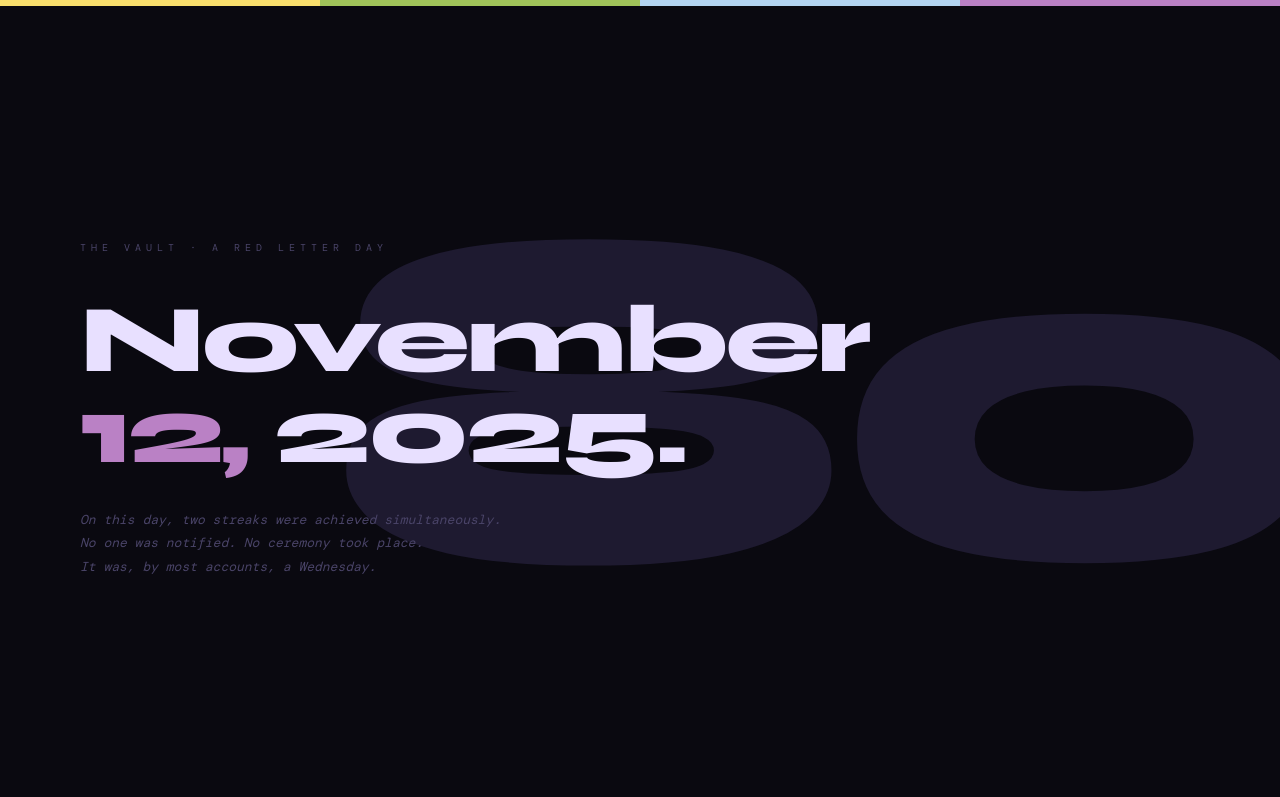
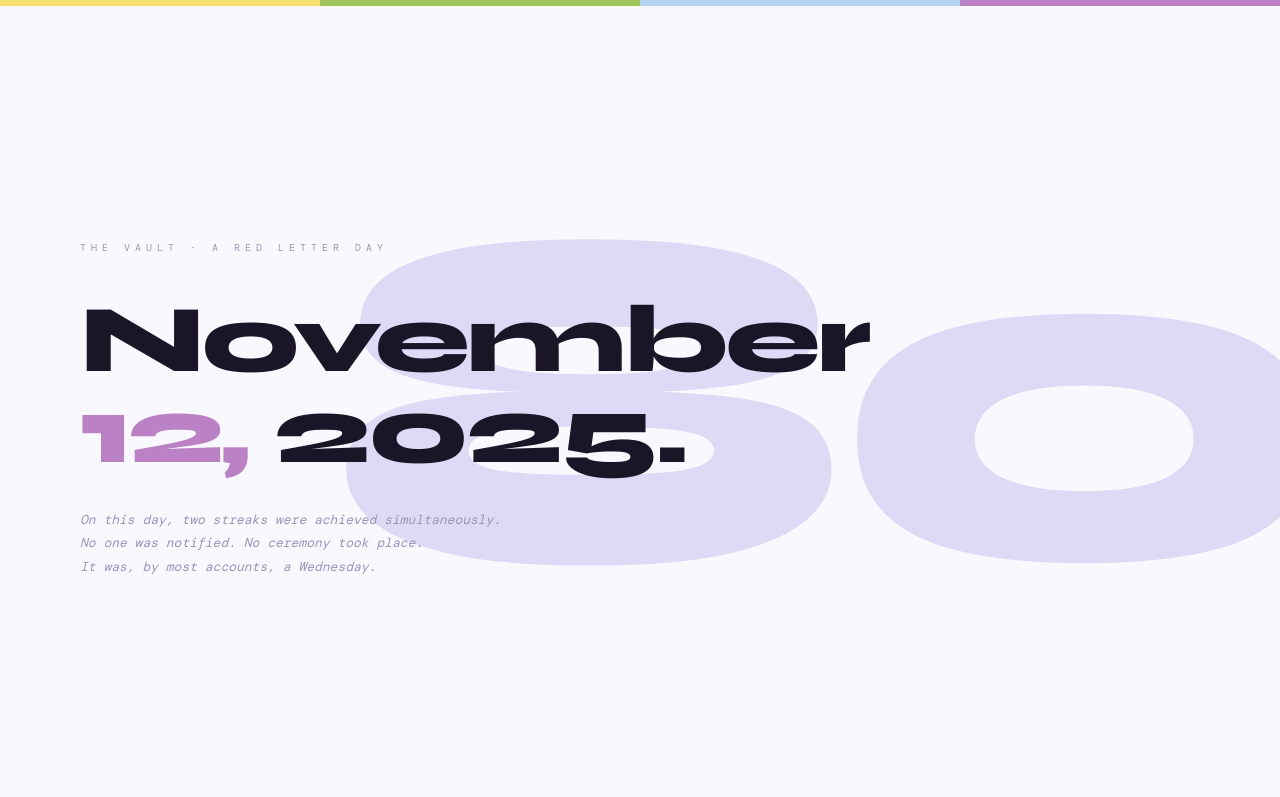
Before and after one commit to dinv/thevault, a plain HTML site: page nov12/index.html in a window 1280 px wide. Shown: the top 797 px of the page. Drawn offline with nearby package versions, Linux system fonts and the light colour scheme; a web font is replaced by a local one.

Commit message:
Add files via upload

```diff
--- a/nov12/index.html
+++ b/nov12/index.html
@@ -7,11 +7,11 @@
 <link href="https://fonts.googleapis.com/css2?family=Syne:wght@400;700;800&family=DM+Mono:ital,wght@0,300;0,400;1,300&display=swap" rel="stylesheet">
 <style>
   :root {
-    --bg:      #0a0910;
-    --surface: #12101e;
-    --border:  #1e1a30;
-    --text:    #e8e0ff;
-    --muted:   #4a4468;
+    --bg:      #faf8ff;
+    --surface: #ffffff;
+    --border:  #e0d9f5;
+    --text:    #1a1628;
+    --muted:   #9b93b8;
     --yellow:  #f9df6d;
     --green:   #a0c35a;
     --blue:    #b4d4f1;
```
